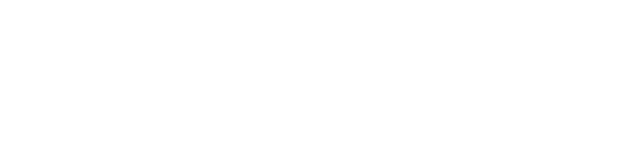
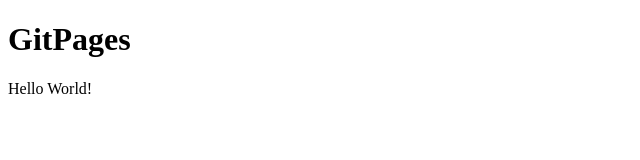
Before and after one commit to qiaoer2017/ServiceWorkerDemo, a plain HTML site: page index.html in a window 1280 px wide. Shown: the whole page, without its empty margins (0-640 px from the left). Drawn offline with Linux system fonts and the light colour scheme.

Commit message:
add test content

```diff
--- a/index.html
+++ b/index.html
@@ -7,6 +7,9 @@
     <title>ServiceWorkerDemo</title>
 </head>
 <body>
-
+    <h1>
+        GitPages
+    </h1>
+    <p>Hello World!</p>
 </body>
 </html>
```
